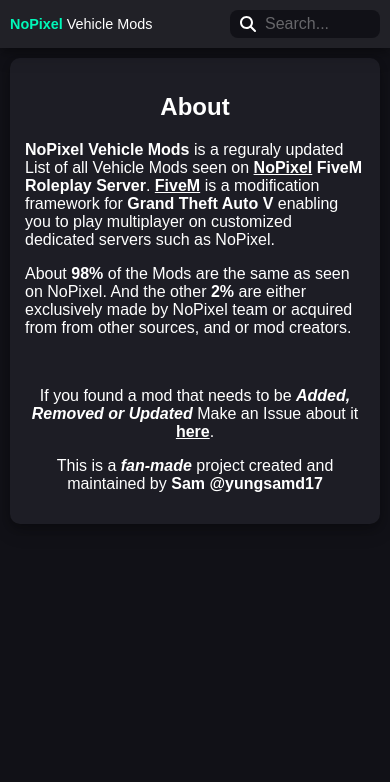
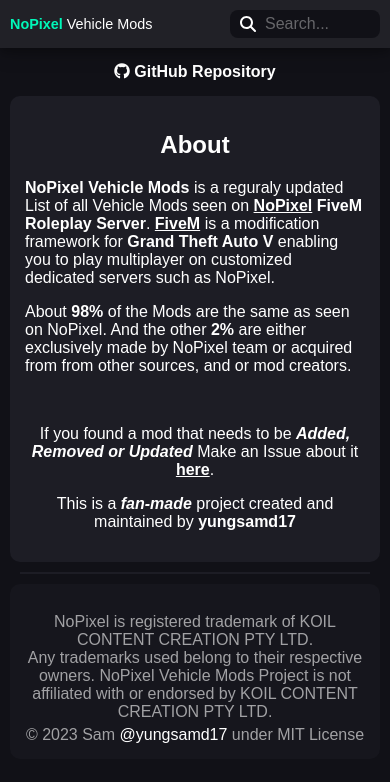
Before and after one commit to yungsamd17/np-carmods, a plain HTML site: page about/index.html in a window 390 px wide. Drawn offline with Linux system fonts and the light colour scheme.

Commit message:
🔧Update index/about and CSS

```diff
--- a/about/index.html
+++ b/about/index.html
@@ -24,51 +24,84 @@
 h2 {
     text-align: center;
 }
+.card {
+    min-height: 100px;
+}
+.link {
+    margin-right: 0;
+}
+.footer {
+    border-radius: 10px;
+}
 .center-text {
     text-align: center;
+}
+.about-links {
+    font-weight: bold;
+}
+.about-links:hover {
+    color: var(--main-accent-nopixel);
 }
 br {
     user-select: none;
 }
-.link-underline {
-    font-weight: bold;
-    text-decoration: underline;
-}
-.link-underline:hover {
-    text-decoration: underline;
-    color: var(--main-accent-nopixel);
-}
-.other-links {
-    font-weight: bold;
-}
-.other-links:hover {
-    color: var(--main-accent-nopixel);
-}
 </style>
 
 <body>
+
+    <!-- Navbar -->
     <header>
         <div class="navbar">
+
+            <!-- Navbar Header -->
             <div class="logo">
                 <a href="../" title="Home - NoPixel Vehicle Mods">
                     <span class="nopixelLogo">NoPixel</span>
                     <span>Vehicle Mods</span>
                 </a>
             </div>
+
+            <!-- Search input -->
             <div class="search">
                 <input type="search" class="search-input" placeholder="Search..." autocomplete="off" spellcheck="false" />
             </div>
         </div>
     </header>
+
+    <!-- About card and Footer -->
     <div class="centercolumn">
-        <div class="card aboutCard">
+
+        <!-- Links -->
+        <div class="linkCard">
+            <a class="link" href="https://github.com/yungsamd17/np-carmods" target="_blank" title="GitHub Repository">
+                <i class="fa-brands fa-github"></i> GitHub Repository</a>
+        </div>
+
+        <!-- About card -->
+        <div class="card">
             <h2>About</h2>
-            <p><b>NoPixel Vehicle Mods</b> is a reguraly updated List of all Vehicle Mods seen on <a class="link-underline" href="https://www.nopixel.net/">NoPixel</a> <b>FiveM Roleplay Server</b>. <a class="link-underline" href="https://fivem.net/">FiveM</a> is a modification framework for <b>Grand Theft Auto V</b> enabling you to play multiplayer on customized dedicated servers such as NoPixel.</p>
+            <p><b>NoPixel Vehicle Mods</b> is a reguraly updated List of all Vehicle Mods seen on <a class="about-links" href="https://www.nopixel.net/"><u>NoPixel</u></a> <b>FiveM Roleplay Server</b>. <a class="about-links" href="https://fivem.net/"><u>FiveM</u></a> is a modification framework for <b>Grand Theft Auto V</b> enabling you to play multiplayer on customized dedicated servers such as NoPixel.</p>
             <p>About <b>98%</b> of the Mods are the same as seen on NoPixel. And the other <b>2%</b> are either exclusively made by NoPixel team or acquired from from other sources, and or mod creators.</p>
             <br>
-            <p class="center-text">If you found a mod that needs to be <b><em>Added, Removed or Updated</em></b> Make an Issue about it <a class="link-underline" href="https://github.com/yungsamd17/np-carmods/issues/new/choose"><b>here</b></a>.</p>
-            <p class="center-text">This is a <b><em>fan-made</em></b> project created and maintained by <a class="other-links" href="https://yungsamd17.github.io/">Sam @yungsamd17</a></p>
+            <p class="center-text">If you found a mod that needs to be <b><em>Added, Removed or Updated</em></b> Make an Issue about it <a class="about-links" href="https://github.com/yungsamd17/np-carmods/issues/new/choose"><u>here</u></a>.</p>
+            <p class="center-text">This is a <b><em>fan-made</em></b> project created and maintained by <a class="about-links" href="https://yungsamd17.github.io/">yungsamd17</a></p>
         </div>
+
+        <!-- Divider -->
+        <div class="divider">
+            <hr>
+        </div>
+
+        <!-- Footer -->
+        <div class="card footer">
+            <h3 class="center-text"></h3>
+            <p>NoPixel is registered trademark of KOIL CONTENT CREATION PTY LTD.<br>
+            Any trademarks used belong to their respective owners. NoPixel Vehicle Mods Project is not affiliated with or endorsed by KOIL CONTENT CREATION PTY LTD.
+            </p>
+            <p>&copy; <script>document.write(/\d{4}/.exec(Date())[0])</script> Sam
+            <a href="https://yungsamd17.github.io/">@yungsamd17</a> under MIT License</p>
+        </div>
+
     </div>
 </body>
 
--- a/src/style.css
+++ b/src/style.css
@@ -5,7 +5,6 @@
     --secondary-nopixel-darker: #1d1d25;
     --main-accent-nopixel: #00f8b9;
     --main-accent-nopixel-hover: #008060;
-    --accent-onx: #ee46bd;
     --shadow: rgba(0, 0, 0, 0.2);
 
     color-scheme: dark;
@@ -165,7 +164,7 @@
 /* Search results */
 #searchResultsMessage {
     color: var(--main-accent-nopixel);
-    font-weight: bold;
+    font-weight: 900;
 }
 
 /* CARD for content*/
@@ -178,13 +177,6 @@
     border-radius: 10px;
     border: 20px;
     min-height: 2635px;
-    box-shadow: 0 4px 8px 0 var(--shadow), 0 6px 20px 0 var(--shadow);
-}
-
-.otherCarmodsList {
-    min-height: 18px;
-    padding: 10px 0;
-    text-align: center;
 }
 
 .linkCard {
@@ -211,19 +203,30 @@
     text-decoration: none;
 }
 
-.aboutCard {
-    list-style-type: none;
-    color: white;
-    background-color: var(--secondary-nopixel-darker);
-    padding: 10px 30px 30px 30px;
-    margin: 87px auto 20px auto;
-    border-radius: 10px;
-    border: 20px;
-    min-height: 100px;
-    transition: visibility 0.3s ease;
-    box-shadow: 0 4px 8px 0 var(--shadow), 0 6px 20px 0 var(--shadow);
+/* DIVIDER */
+.divider {
+    width: 100%;
+}
+hr {
+  border: 1px solid var(--secondary-nopixel-darker);
+  margin: 20px;
 }
 
+/* FOOTER */
+.footer {
+    background-color: var(--main-nopixel-lighter);
+    color: rgba(255, 255, 255, 0.6);
+    padding: 10px 0;
+    border-bottom-left-radius: 0;
+    border-bottom-right-radius: 0;
+    margin-bottom: 0;
+    min-height: 18px;
+    text-align: center;
+}
+
+.footer p {
+    margin: 5px 0;
+}
 
 /* Back to Top BUTTON */
 .topBtn {
@@ -241,6 +244,7 @@
     cursor: pointer;
     padding: 5px;
     border-radius: 50%;
+    user-select: none;
     box-shadow: 0 4px 8px 0 var(--shadow), 0 6px 20px 0 var(--shadow);
 }
 
@@ -261,7 +265,7 @@
     overflow: auto;
     background-color: #000;
     background-color: rgba(0, 0, 0, 0.6);
-    animation: fadeIn 0.2s ease-in-out;
+    animation: fadeIn 0.25s ease-in-out;
 }
 
 /* Animation for fading in the modal */
@@ -288,20 +292,27 @@
 /* The Close Button */
 .modalCloseBtn {
     color: #fff;
+    padding: 0 9px;
+    background-color: var(--main-nopixel-lighter);
+    border: 0;
+    border-radius: 50%;
     float: right;
     font-size: 2rem;
     font-weight: bold;
+    user-select: none;
 }
 
 .modalCloseBtn:hover,
 .modalCloseBtn:focus {
-    color: var(--main-accent-nopixel);
+    color: var(--main-nopixel);
+    background-color: var(--main-accent-nopixel);
     text-decoration: none;
     cursor: pointer;
 }
 
 .modalHeader {
-    padding: 2px 16px;
+    padding: 8px;
+    padding-left: 45px;
     background-color: var(--secondary-nopixel);
     color: white;
     text-align: center;
@@ -312,13 +323,6 @@
 .modalBody {
     padding: 2px 16px;
     color: #fff;
-}
-
-/* LINK STYLES */
-.onxLink {
-    color: var(--accent-onx);
-    font-weight: bold;
-    text-decoration: none;
 }
 
 /* Normal links */
@@ -341,7 +345,12 @@
     background-color: var(--main-accent-nopixel);
     color: #1f2933;
 }
-
+@media only screen and (max-width: 1070px) {
+    .topBtn {
+        bottom: 110px;
+        background-color: var(--main-nopixel-lighter);
+    }
+}
 
 @media only screen and (max-width: 1000px) {
     header .logo {
@@ -362,11 +371,6 @@
         margin: 10px;
     }
 
-    .otherCarmodsList {
-        padding: 10px 0;
-        margin: 10px;
-    }
-
     .linkCard {
         padding: 5px 15px 5px 15px;
         padding-top: 20px;
@@ -374,8 +378,17 @@
         max-width: 100%
     }
 
-    .aboutCard {
-        margin: 68px 10px 10px 10px;
+    hr {
+        margin: 10px 20px;
+    }
+
+    .footer {
+        padding: 10px;
+        margin: 0 10px;
+    }
+
+    .topBtn {
+        bottom: 90px;
     }
 
     .modalContent {
@@ -405,10 +418,6 @@
     .linkCard {
         margin: 43px 10px 10px 10px;
     }
-
-    .aboutCard {
-        margin: 58px 10px 10px 10px;
-    }
 }
 
 @media only screen and (max-width: 400px) {
@@ -416,3 +425,9 @@
         font-size: 0.9rem;
     }
 }
+
+@media only screen and (max-width: 378px) {
+    .topBtn {
+        bottom: 110px;
+    }
+}
```
Also changed, not shown: index.html (+12 -5 lines).
